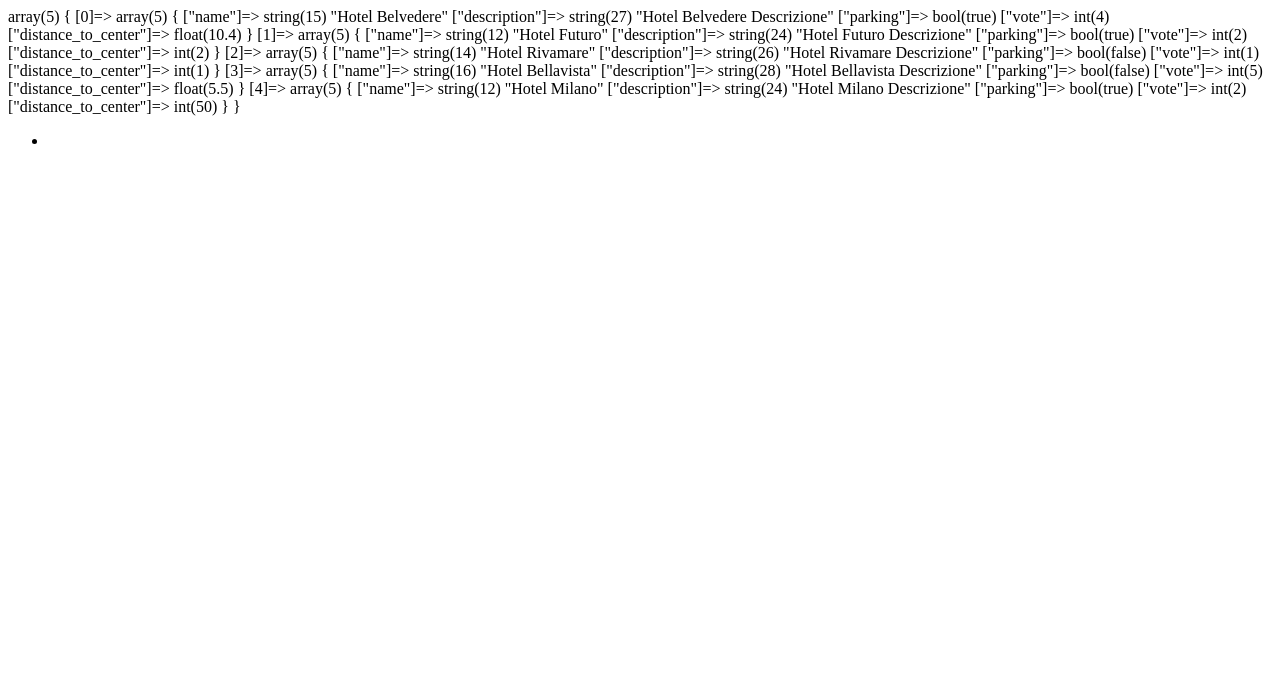
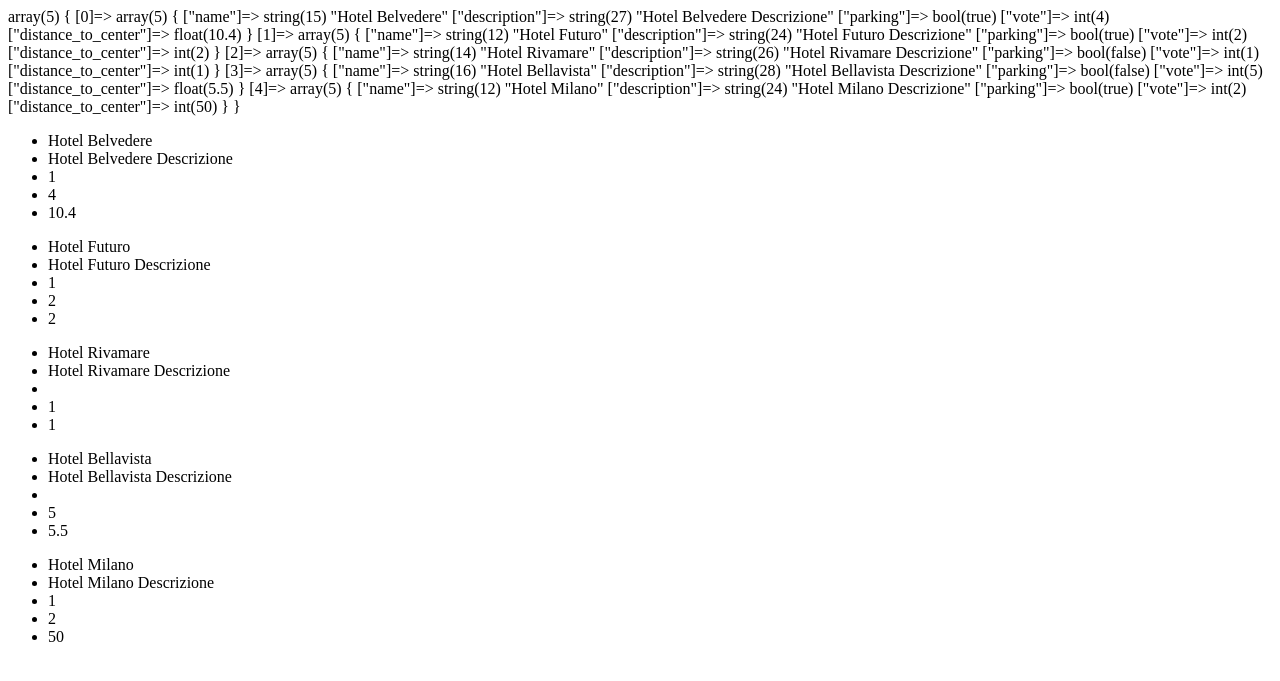
Before and after one commit to snerva/php-hotel, a PHP site: page / in a window 1280 px wide. Shown: the top 681 px of the page. Run offline with PHP 8.4, Linux system fonts and the light colour scheme.

Commit message:
print hotels data

```diff
--- a/index.php
+++ b/index.php
@@ -53,11 +53,15 @@ var_dump($hotels);
 </head>
 
 <body>
-    <ul>
-        <?php ?>
-        <li></li>
-        <?php ?>
-    </ul>
+    <?php foreach ($hotels as $hotel) : ?>
+        <ul>
+            <li> <?php echo $hotel['name'] ?> </li>
+            <li> <?php echo $hotel['description'] ?> </li>
+            <li> <?php echo $hotel['parking'] ?> </li>
+            <li> <?php echo $hotel['vote'] ?> </li>
+            <li> <?php echo $hotel['distance_to_center'] ?> </li>
+        </ul>
+    <?php endforeach; ?>
 </body>
 
 </html>
```
